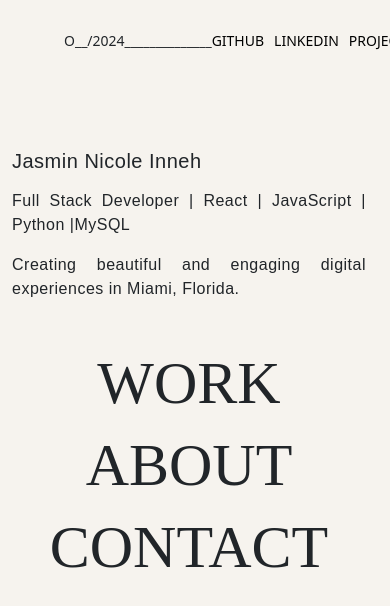
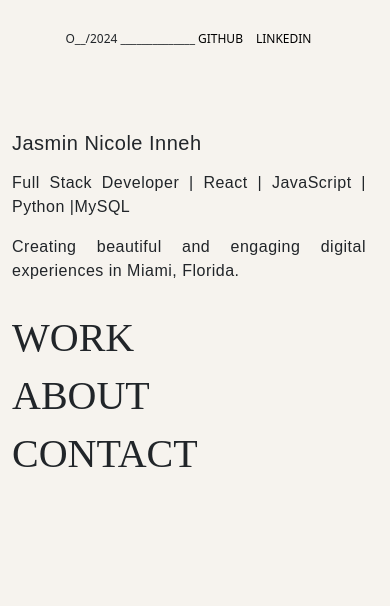
Before and after one commit to JasminInneh/JasminInnehTextPortfolio, a React app: page / in a window 390 px wide. Built offline with nearby package versions, Linux system fonts and the light colour scheme.

Commit message:
completed the edits for the mobile view

```diff
--- a/src/front/js/pages/home.js
+++ b/src/front/js/pages/home.js
@@ -19,14 +19,12 @@ export const Home = () => {
                 <a href="https://github.com/jasmininneh">GITHUB</a>
               </p>
               <p>
-                <a href="https://www.linkedin.com/public-profile/settings?trk=d_flagship3_profile_self_view_public_profile">
+                <a href="https://www.linkedin.com/in/jasmin-inneh-3b05b7298/">
                   LINKEDIN
                 </a>
               </p>
               <p>
-                <a href="https://gpt-3-application-zeta.vercel.app/">
-                  PROJECTS
-                </a>
+                {/* {} */}
               </p>
             </div>
             {/* Mobile navigation bar */}
@@ -43,9 +41,7 @@ export const Home = () => {
                   </a>
                 </p>
                 <p>
-                  <a href="https://gpt-3-application-zeta.vercel.app/">
-                    PROJECTS
-                  </a>
+                  {/* {} */}
                 </p>
               </div>
             </div>
--- a/src/front/styles/home.css
+++ b/src/front/styles/home.css
@@ -47,7 +47,7 @@
 
 .home-left-link {
   margin-top: 40px;
-  padding-bottom: 300px;
+  padding-bottom: 395px;
 }
 
 .github {
@@ -64,7 +64,7 @@
   color: rgb(109, 179, 119);
 }
 
-@media only screen and (max-width: 768px) {
+@media only screen and (max-width: 800px) {
   .layer-one {
     height: 100vh;
     display: flex;
@@ -94,7 +94,7 @@
 
   .home-intro,
   .home-right-column {
-    margin-top: 20px;
+    margin-top: 5px;
     padding-left: 0;
   }
 
@@ -104,3 +104,13 @@
     overflow: hidden;
   }
 }
+@media only screen and (max-width: 390px) {
+  .home-large-text {
+    font-size: 40px !important;
+    text-align: inherit !important;
+  }
+
+  .mobile-nav {
+    font-size: 12px;
+  }
+}
```
